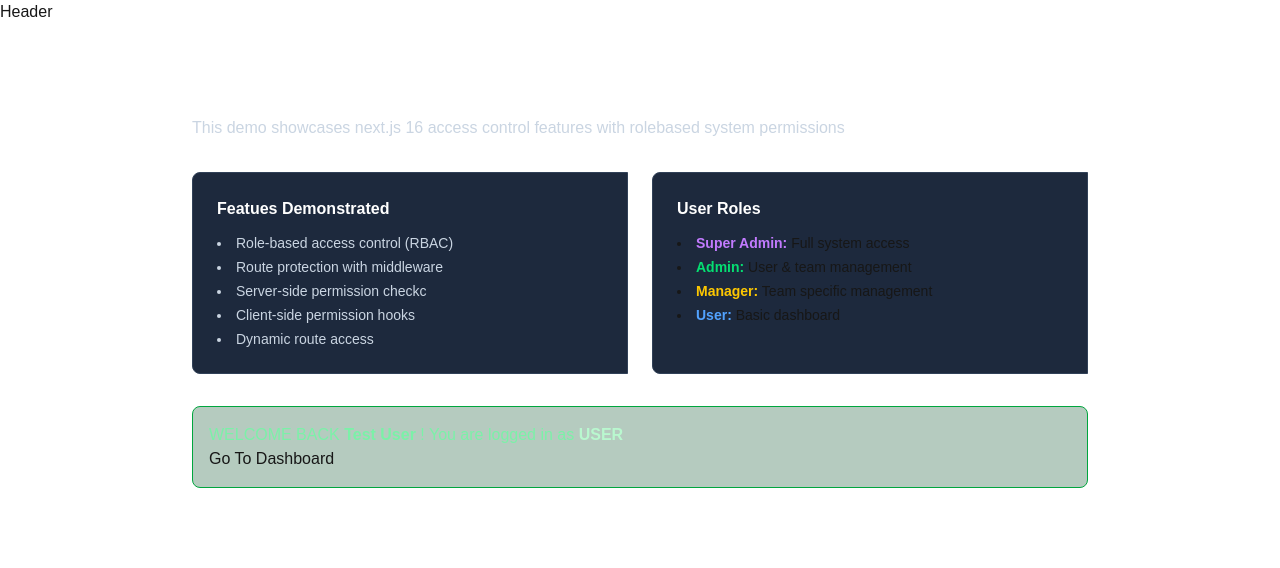
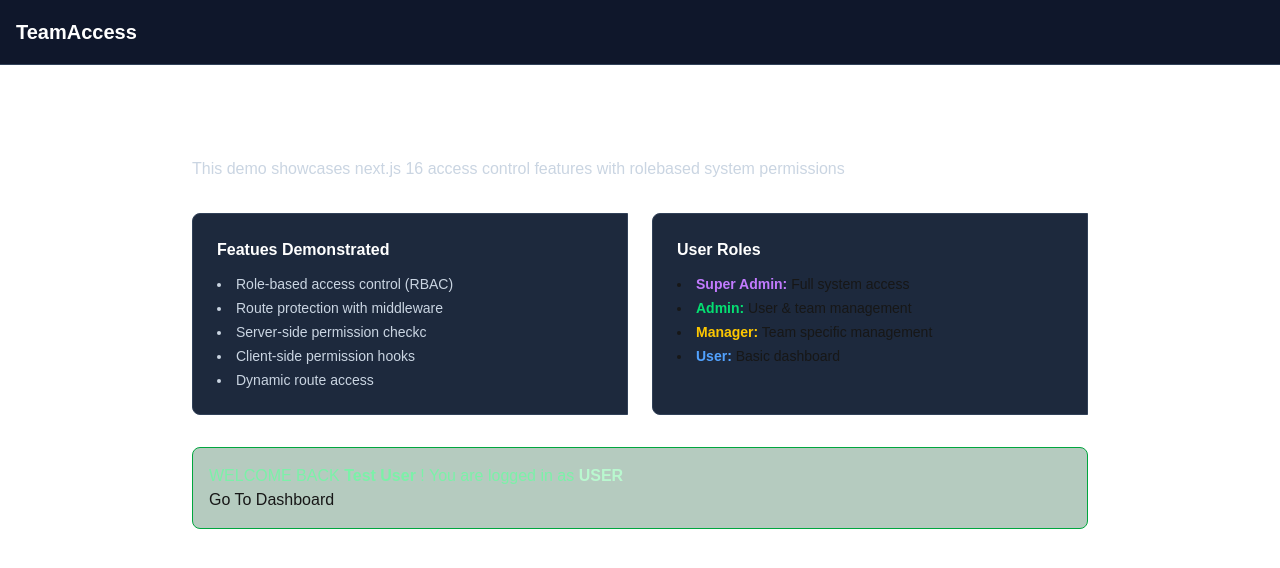
Before and after one commit to kaushamb/Next-Js-Project-, a Next.js app in the folder team-rbac-management/: page / in a window 1280 px wide. Shown: the top 568 px of the page. Built offline with nearby package versions, Linux system fonts and the light colour scheme.

Commit message:
Header updated

```diff
--- a/team-rbac-management/app/components/layout/header.tsx
+++ b/team-rbac-management/app/components/layout/header.tsx
@@ -1,8 +1,30 @@
+"use client";
+import { User } from '@/app/types';
+import Link from 'next/link';
+import { usePathname } from 'next/navigation';
 import React from 'react'
 
-const Header = () => {
+interface HeaderProps{
+    user: User | null;
+}
+const Header = ({user}: HeaderProps) => {
+  const pathname = usePathname();
+  const navigation =[
+    {name:"Home",href:'/',show: true},
+    {name:"Dashboard", href:'/dashboard',show: true}
+  ].filter((item)=>item.show);
   return (
-    <div>Header</div>
+    <header className='bg-slate-900 border-b border-slate-700'>
+        <div className='container mx-auto px-4'>
+            <div className='flex justify-between items-center h-16'>
+                <Link href="/" className="font-bold text-xl text-white">
+                    TeamAccess
+                </Link>
+
+                <nav className='flex items-center'></nav>
+            </div>
+        </div>
+    </header>
   )
 }
 
```
